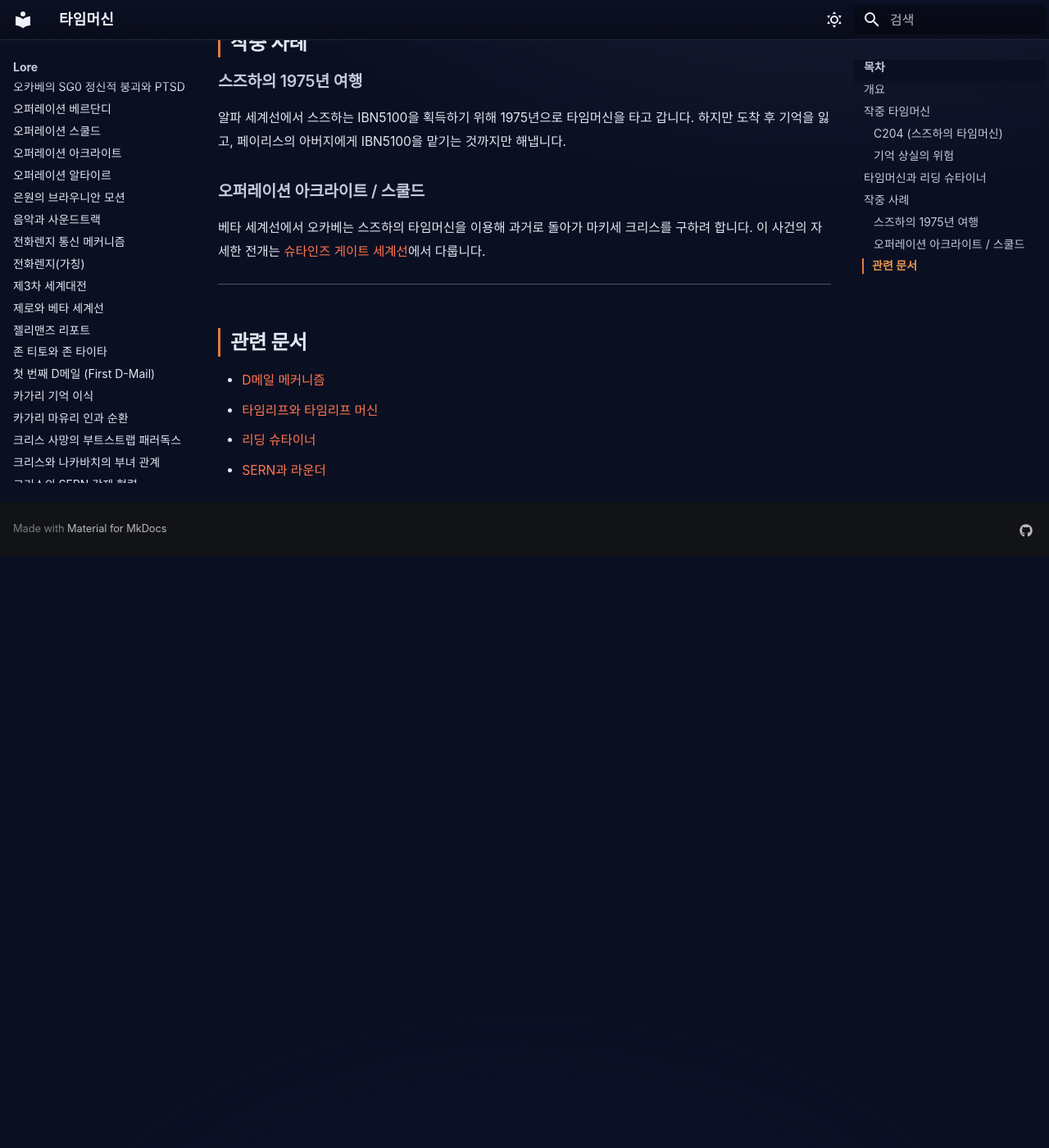
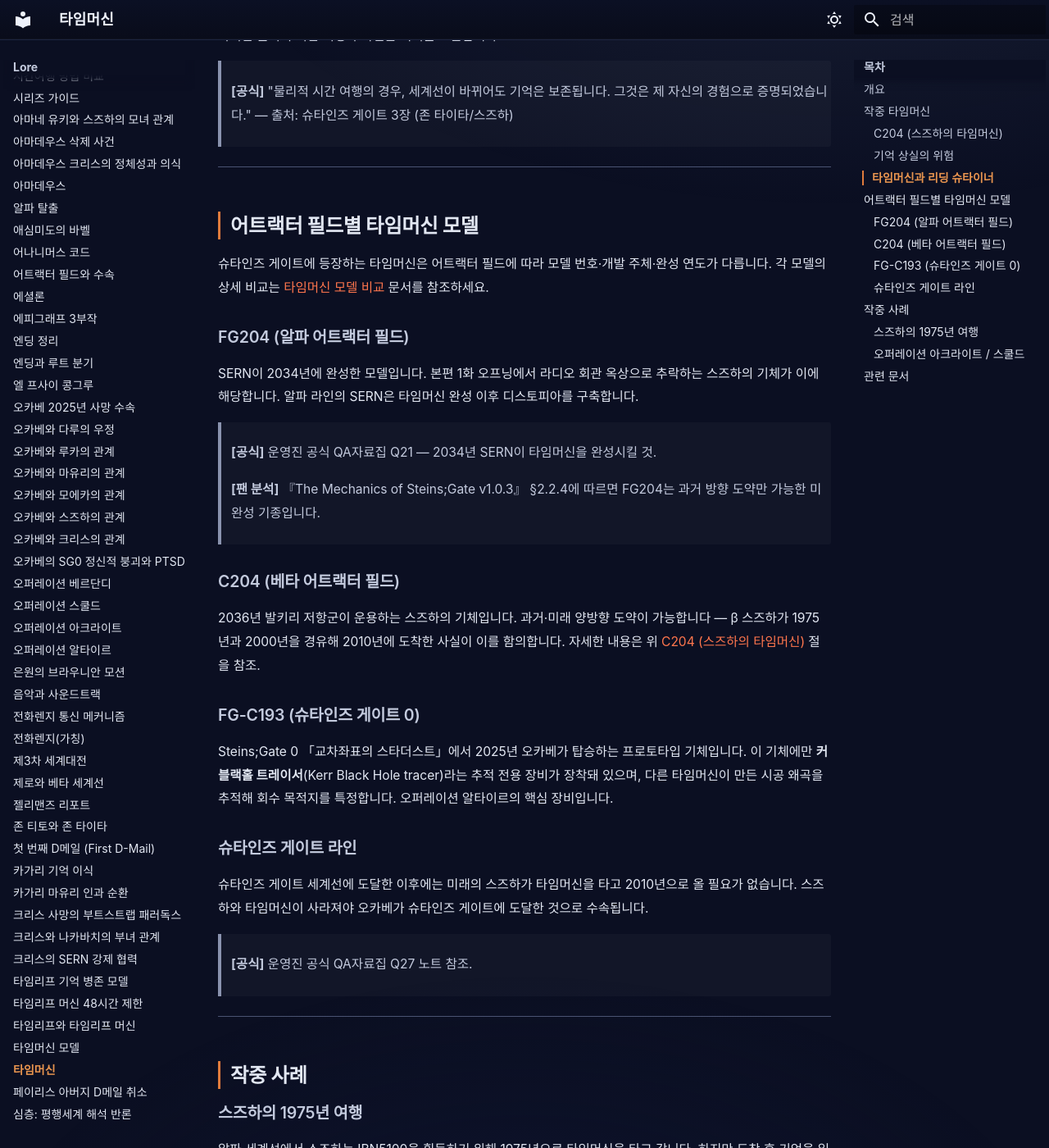
Before and after one commit to sgwiki/sgwiki.github.io, an MkDocs documentation site: the page built from wiki/lore/타임머신.md, in a window 1280 px wide and 1400 px high, scrolled down 1601 px. Shown: the whole window at 82% size. Built offline with MkDocs 1.6.1 and Material for MkDocs 9.7.7, drawn with Linux system fonts in a browser that asks for light colours; some web fonts are replaced; before the commit the page ends 2278 px from its top, so only the background shows below that; some of the changed text lies outside the part shown.

Commit message:
feat(wiki): 타임머신 — P10 7dfa987b 패치 적용

```diff
--- a/wiki/lore/타임머신.md
+++ b/wiki/lore/타임머신.md
@@ -23,6 +23,11 @@ description: "타임머신은 물리적 존재를 과거나 미래로 이동시
 > **[공식]** "챕터11에서 등장한 베타세계선의 스즈하는 타임머신으로 1975년과 2000년을 경유해 2010년에 와있습니다."
 > — 출처: [슈타게 공식 QA자료집](../근거자료/공식/qa-자료집.md), Q15
 
+'C204'의 'C'는 마키세 크리스(Cristina)의 이니셜에서 왔습니다. 기초 이론은 크리스가 발전시켰고, 2025년 오카베와 하시다 이타루가 이론을 연구·완성했습니다.
+
+> **[공식]** 본편 「경계면상의 슈타인즈 게이트」에서 2025년 오카베가 남긴 무비 메일이 C=Cristina라는 이니셜 의미를 직접 명시합니다. 운영진 공식 QA자료집 Q30 노트에서도 "타임머신을 최종적으로 완성시킨 것은 다루"로 뒷받침됩니다.
+> — 출처: 『Steins;Gate Elite』 「경계면상의 슈타인즈 게이트」, [슈타게 공식 QA자료집](../근거자료/공식/qa-자료집.md) Q30 노트
+
 ### 기억 상실의 위험
 
 물리적 시간 여행에는 기억 상실의 위험이 따릅니다. 스즈하는 1975년으로 타임머신을 타고 갔다가 기억을 잃었습니다.
@@ -46,6 +51,34 @@ description: "타임머신은 물리적 존재를 과거나 미래로 이동시
 
 ---
 
+## 어트랙터 필드별 타임머신 모델
+
+슈타인즈 게이트에 등장하는 타임머신은 어트랙터 필드에 따라 모델 번호·개발 주체·완성 연도가 다릅니다. 각 모델의 상세 비교는 [타임머신 모델 비교](타임머신-모델.md) 문서를 참조하세요.
+
+### FG204 (알파 어트랙터 필드)
+
+SERN이 2034년에 완성한 모델입니다. 본편 1화 오프닝에서 라디오 회관 옥상으로 추락하는 스즈하의 기체가 이에 해당합니다. 알파 라인의 SERN은 타임머신 완성 이후 디스토피아를 구축합니다.
+
+> **[공식]** 운영진 공식 QA자료집 Q21 — 2034년 SERN이 타임머신을 완성시킬 것.
+
+> **[팬 분석]** 『The Mechanics of Steins;Gate v1.0.3』 §2.2.4에 따르면 FG204는 과거 방향 도약만 가능한 미완성 기종입니다.
+
+### C204 (베타 어트랙터 필드)
+
+2036년 발키리 저항군이 운용하는 스즈하의 기체입니다. 과거·미래 양방향 도약이 가능합니다 — β 스즈하가 1975년과 2000년을 경유해 2010년에 도착한 사실이 이를 함의합니다. 자세한 내용은 위 [C204 (스즈하의 타임머신)](#c204-스즈하의-타임머신) 절을 참조.
+
+### FG-C193 (슈타인즈 게이트 0)
+
+Steins;Gate 0 「교차좌표의 스타더스트」에서 2025년 오카베가 탑승하는 프로토타입 기체입니다. 이 기체에만 **커 블랙홀 트레이서**(Kerr Black Hole tracer)라는 추적 전용 장비가 장착돼 있으며, 다른 타임머신이 만든 시공 왜곡을 추적해 회수 목적지를 특정합니다. 오퍼레이션 알타이르의 핵심 장비입니다.
+
+### 슈타인즈 게이트 라인
+
+슈타인즈 게이트 세계선에 도달한 이후에는 미래의 스즈하가 타임머신을 타고 2010년으로 올 필요가 없습니다. 스즈하와 타임머신이 사라져야 오카베가 슈타인즈 게이트에 도달한 것으로 수속됩니다.
+
+> **[공식]** 운영진 공식 QA자료집 Q27 노트 참조.
+
+---
+
 ## 작중 사례
 
 ### 스즈하의 1975년 여행
@@ -64,3 +97,4 @@ description: "타임머신은 물리적 존재를 과거나 미래로 이동시
 - [타임리프와 타임리프 머신](타임리프.md)
 - [리딩 슈타이너](리딩-슈타이너.md)
 - [SERN과 라운더](SERN과-라운더.md)
+- [타임머신 모델 비교 (FG204·C204·C193·SERN·러시아)](타임머신-모델.md)
```
